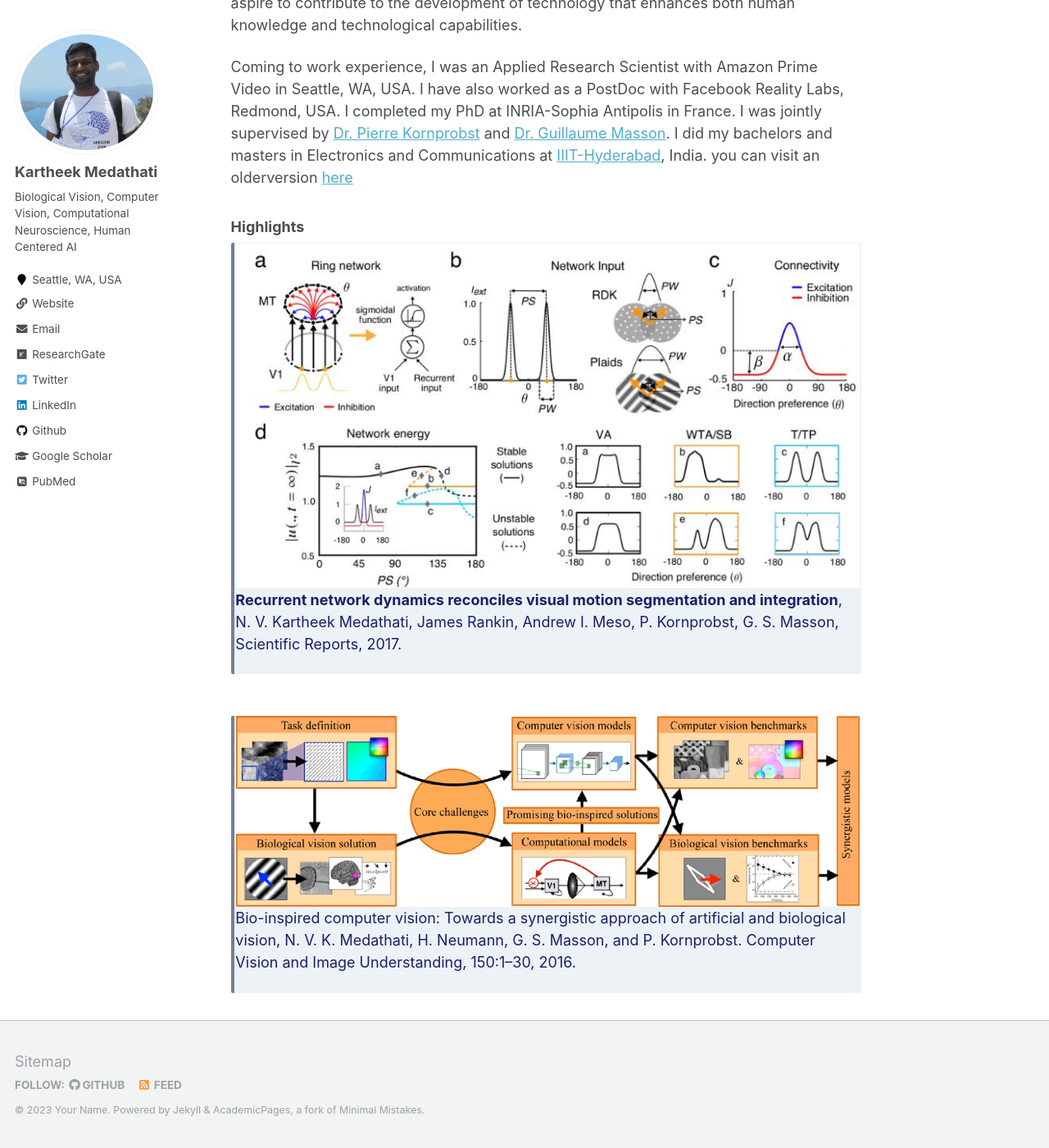
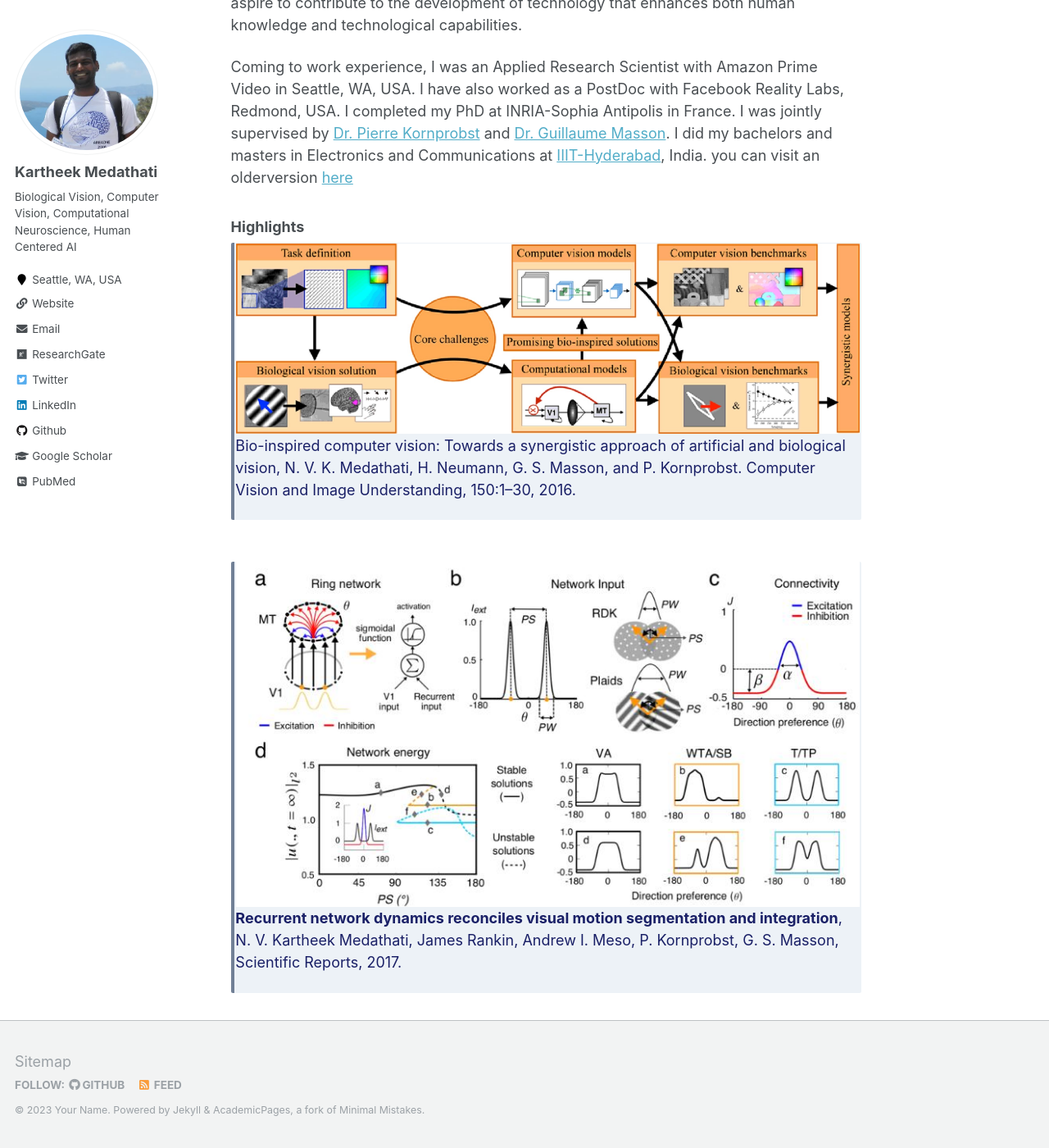
Before and after one commit to kartheekmedathati/kartheekmedathati.github.io, a Jekyll site: the page built from _pages/about.md, in a window 1280 px wide and 1400 px high, scrolled down 332 px. Shown: the whole window at 82% size. Built offline with Jekyll 4.4.1, drawn with Linux system fonts in a browser that asks for light colours; some web fonts are replaced.

```diff
--- a/_pages/about.md
+++ b/_pages/about.md
@@ -18,12 +18,12 @@
 
 <div class="warning" style='background-color:#EDF2F7; color:#1A2067; border-left: solid #718096 4px; border-radius: 2px;'>
 <p style='padding:0; margin-left:0.1em; margin-right:0.1em; display: inline-block;'>
-<img src="images/Ring_Network.jpg" style="width:100%; zoom:9%;  float:left; padding: 4px"/>
- <b> Recurrent network dynamics reconciles visual motion segmentation and integration</b>, N. V. Kartheek Medathati, James Rankin, Andrew I. Meso, P. Kornprobst, G. S. Masson, Scientific Reports, 2017. </p>
+<img src="images/Bio-Inspired-Vision.jpg" style="width:100%; zoom:9%;  float:left; padding: 4px"/>
+ Bio-inspired computer vision: Towards a synergistic approach of artificial and biological vision, N. V. K. Medathati, H. Neumann, G. S. Masson, and P. Kornprobst. Computer Vision and Image Understanding, 150:1–30, 2016. </p>
 </div>
 <br>
 <div class="warning" style='background-color:#EDF2F7; color:#1A2067; border-left: solid #718096 4px; border-radius: 2px;'>
 <p style='padding:0; margin-left:0.1em; margin-right:0.1em; display: inline-block;'>
-<img src="images/Bio-Inspired-Vision.jpg" style="width:100%; zoom:9%;  float:left; padding: 4px"/>
- Bio-inspired computer vision: Towards a synergistic approach of artificial and biological vision, N. V. K. Medathati, H. Neumann, G. S. Masson, and P. Kornprobst. Computer Vision and Image Understanding, 150:1–30, 2016. </p>
+<img src="images/Ring_Network.jpg" style="width:100%; zoom:9%;  float:left; padding: 4px"/>
+ <b> Recurrent network dynamics reconciles visual motion segmentation and integration</b>, N. V. Kartheek Medathati, James Rankin, Andrew I. Meso, P. Kornprobst, G. S. Masson, Scientific Reports, 2017. </p>
 </div>
```
Also changed, not shown: images/Ring_Network_1.jpg (added).
